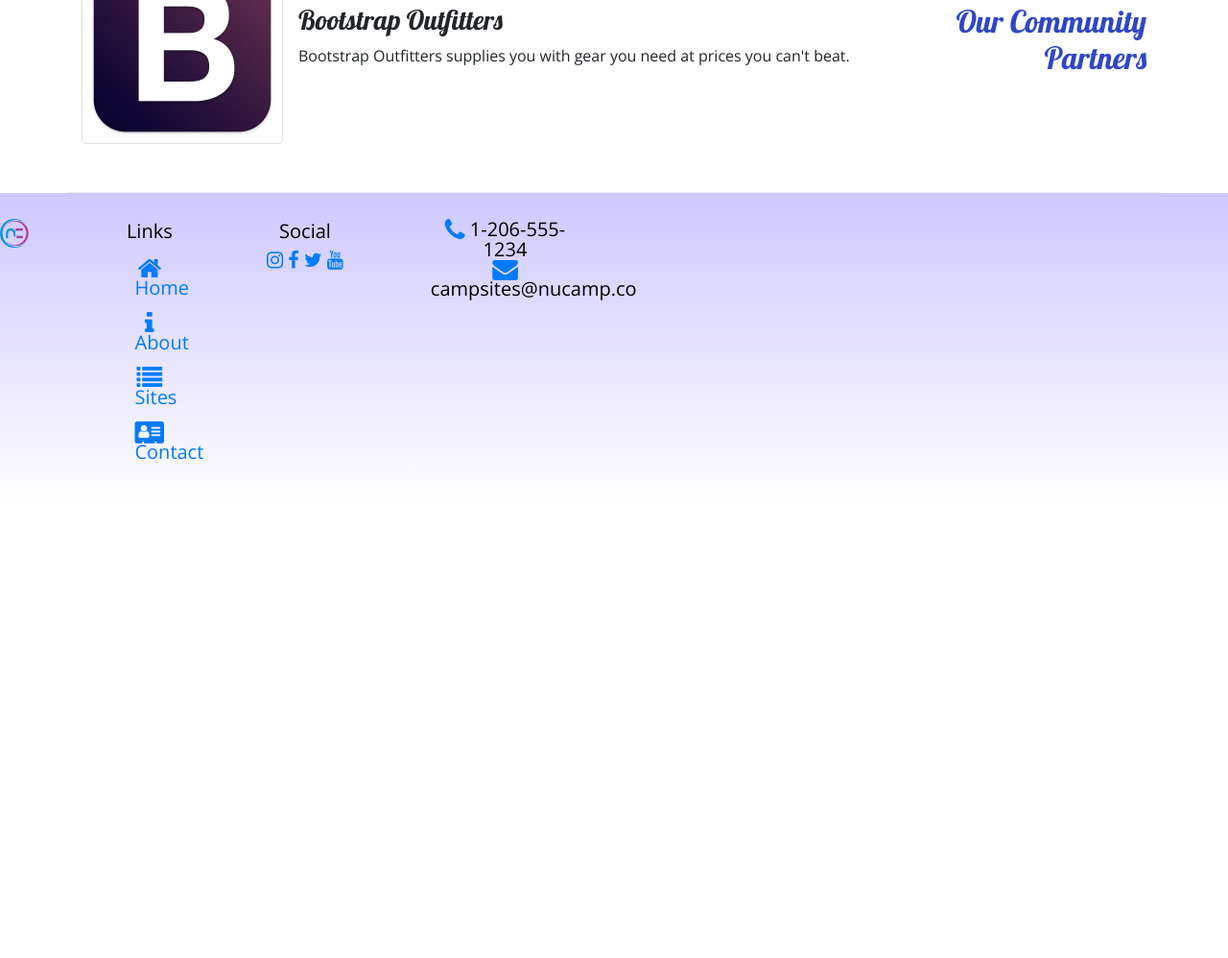
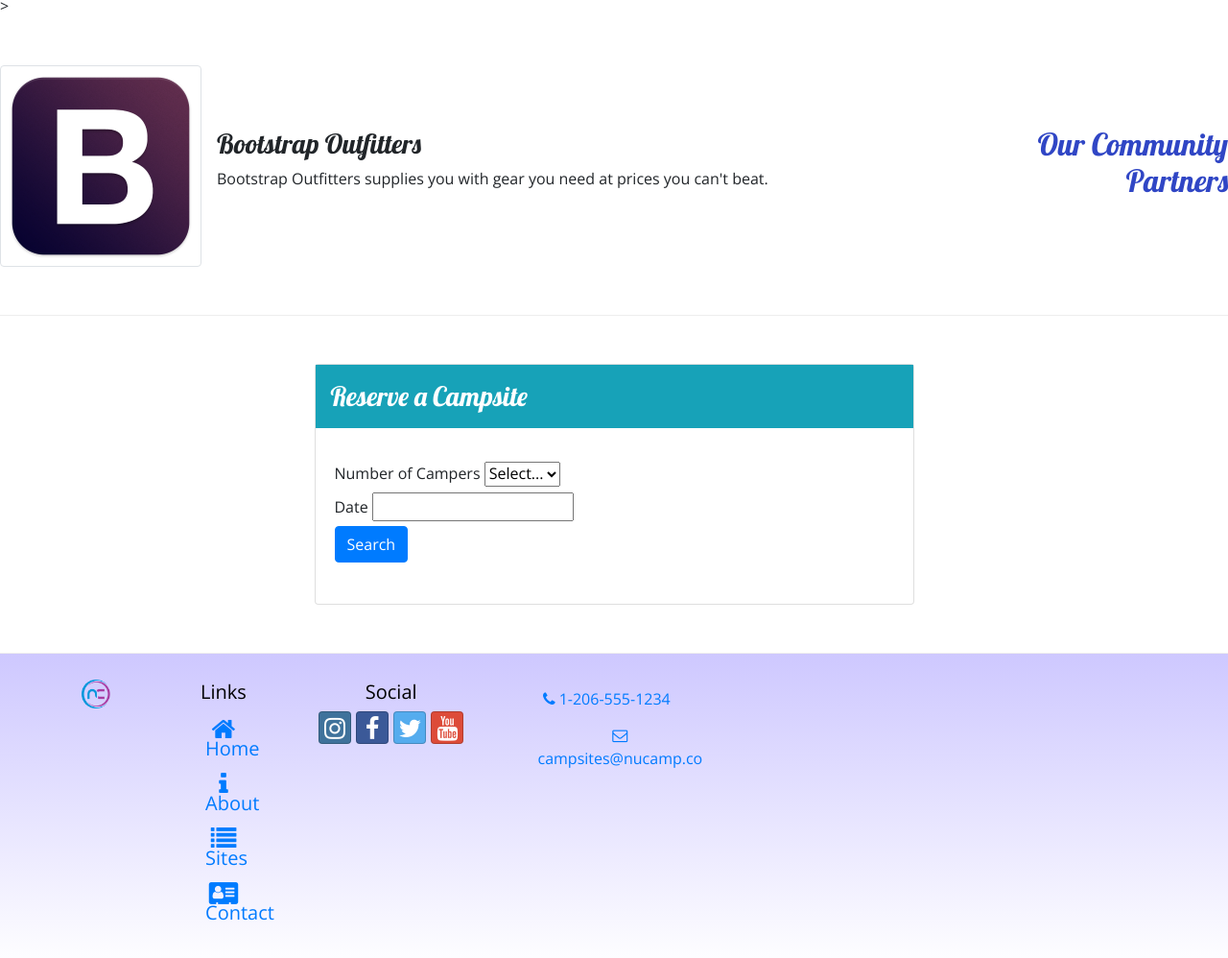
Before and after one commit to elianahuang-eng/Bootstrap, a website: page index.html in a window 1280 px wide. Shown: the part 822-1820 px from the top of the page at 96% size. Before the commit the page ends 1352 px from the top, so only its background shows below. Drawn offline with nearby package versions, Linux system fonts and the light colour scheme.

Commit message:
Module 2 Assignment

```diff
--- a/index.html
+++ b/index.html
@@ -12,10 +12,13 @@
     <!-- Additional CSS must be placed after Bootstrap CSS -->
     <link rel="stylesheet" href="https://fonts.googleapis.com/css?family=Lobster|Open+Sans" />
     <link rel="stylesheet" href="css/styles.css" />
+        <!-- Additional CSS must be placed after Bootstrap CSS -->
     <link rel="stylesheet" href="node_modules/font-awesome/css/font-awesome.min.css" />
     <link rel="stylesheet" href="node_modules/bootstrap-social/bootstrap-social.css" />
+
     <title>NuCamp: A Better Way To Camp</title>
 </head>
+
 
 <body>
 
@@ -29,6 +32,11 @@
                     <h1>Nucamp</h1>
                     <h2>a better way to camp</h2>
                 </div>
+                <div class="col-md-4 col-xl-2 col-mt-4">
+                    <a href="#form">
+                    <button class="btn btn-info" type="button">Reserve Campsite</button>
+                    </a>
+                </div>
             </div>
         </div>
     </header>
@@ -38,7 +46,7 @@
             <div class="col-sm-4 order-sm-last col-md-3">
                 <h2 class="text-sm-right">Discover & Review</h2>
             </div>
-            < <div class="col">
+            <div class="col">
                 <div class="media">
                     <img class="d-flex mr-3 img-thumbnail" src="img/breadcrumb-trail-thumb.jpg" alt="Breadcrumb Trail" />
                     <div class="media-body align-self-center">
@@ -47,6 +55,8 @@
                     </div>
                 </div>
             </div>
+
+        </div>
     </div>
 
         <div class="row row-content align-items-center">
@@ -54,11 +64,18 @@
                 <h2>Featured Campsites</h2>
             </div>
             <div class="col">
+                <div class="media">
+                    <div class="media-body align-self-center">
                         <h3>React Lake Campground</h3>
-                <p>Nestled in the foothills of the Chrome Mountains, this campground on the shores of the pristine React
+                        <p>Nestled in the foothills of the Chrome Mountains, this campground on the shores of the
+                            pristine React
                             Lake is a favorite for fly fishers.</p>
                     </div>
+                    <img class="d-flex ml-3 img-thumbnail" src="img/react-lake-thumb.jpg" alt="Bootstrap Outfitters" />
+
                 </div>
+            </div>
+        </div>>
 
         <div class="row row-content align-items-center">
             <div class="col-sm-4 order-sm-last col-md-3">
@@ -73,39 +90,76 @@
                     </div>
                 </div>
             </div>
+
+        </div>
+                <div class="row row-content">
+                    <div class="col-sm-6 mx-auto">
+                        <div class="card">
+                            <h3 class="p-3 mb-2 bg-info text-white">Reserve a Campsite</h3>
+                            <div class="card-body">
+                                <form class="form-group col-form-label" id="reserveForm">
+                                   <div class="row">
+                                        <div class="col-sm-6 col-xs-12">
+                                        <label>Number of Campers</label>
+                                            <select name="numCampers" id="numCampers">
+                                                <option>Select...</option>
+                                                <option>1</option>
+                                                <option>2</option>
+                                                <option>3</option>
+                                                <option>4</option>
+                                                <option>5</option>
+                                                <option>6</option>
+                                            </select>
                                         </div>
                                     </div>
 
+                                    <div class="row">
+                                        <div class="col-sm-6 col-xs-12">
+                                        <label a="date">Date</label>
+                                        <input name="numCampers" id="numCampers"></input>
+                                        </div>
+                                   </div>
+
+                                   <div class="row">
+                                        <div class="col">
+                                            <button type="submit" class="btn btn-primary">Search</button>
+                                        </div>
+                                   </div>
+                                </form>
+                            </div>
+                        </div>
+                    </div>
+                </div>
+    </div>
+
+
     <footer class="site-footer">
+        <div class="container">
              <a class="navbar-brand" href="#"><img src="img/logo.png" height="30" width="30" /></a>
             <button class="navbar-toggler" type="button" data-toggle="collapse" data-target="#nucampNavbar">
-            <div class="container">
             <div class="row">
                 <div class="col-4 col-sm-2 offset-1">
                     <h5>Links</h5>
                     <ul class="list-unstyled">
-                            <li class="nav-item active"><a class="nav-link" href="#"><i class="fa fa-home fa-lg"></i>
-                                    Home</a></li>
-                            <li class="nav-item"><a class="nav-link" href="aboutus.html"><i
-                                        class="fa fa-info fa-lg"></i>
-                                    About</a></li>
-                            <li class="nav-item"><a class="nav-link" href="#"><i class="fa fa-list fa-lg"></i> Sites</a>
-                            </li>
-                            <li class="nav-item"><a class="nav-link" href="contactus.html"><i
-                                        class="fa fa-address-card fa-lg"></i> Contact</a></li>
+                         <li class="nav-item active"><a class="nav-link" href="index.html"><i class="fa fa-home fa-lg"></i> Home</a></li>
+                        <li class="nav-item"><a class="nav-link" href="aboutus.html"><i class="fa fa-info fa-lg"></i> About</a></li>
+                        <li class="nav-item"><a class="nav-link" href="#"><i class="fa fa-list fa-lg"></i> Sites</a></li>
+                        <li class="nav-item"><a class="nav-link" href="contactus.html"><i class="fa fa-address-card fa-lg"></i> Contact</a></li>
                     </ul>
                 </div>
                  <div class="col-6 col-sm-5 text-center">
                     <h5>Social</h5>
-                        <a href="http://instagram.com/"><i class="fa fa-instagram"></i></a>
-                        <a href="http://facebook.com/"><i class="fa fa-facebook"></i></a>
-                        <a href="http://twitter.com/"><i class="fa fa-twitter"></i></a>
-                        <a href="http://youtube.com/"><i class="fa fa-youtube"></i></a>
+                    <a class="btn btn-social-icon btn-instagram" href="http://instagram.com/"><i class="fa fa-instagram"></i></a>
+                    <a class="btn btn-social-icon btn-facebook" href="http://facebook.com/"><i class="fa fa-facebook"></i></a>
+                    <a class="btn btn-social-icon btn-twitter" href="http://twitter.com/"><i class="fa fa-twitter"></i></a>
+                    <a class="btn btn-social-icon btn-google" href="http://youtube.com/"><i class="fa fa-youtube"></i></a>
+
                 </div>
                 <div class="col-sm-4 text-center">
-                        <i class="fa fa-phone fa-lg text-primary"></i> 1-206-555-1234<br />
-                        <i class="fa fa-envelope fa-lg text-primary"></i> campsites@nucamp.co
+                    <a role="button" class="btn btn-link" href="tel:+12065551234"><i class="fa fa-phone"></i> 1-206-555-1234</a><br />
+                    <a role="button" class="btn btn-link" href="mailto:campsites@nucamp.co"><i class="fa fa-envelope-o"></i> campsites@nucamp.co</a>
                 </div>
+
            </div>
         </div>
     </footer>
```
Lines whose indentation alone changed are shown as unchanged.
